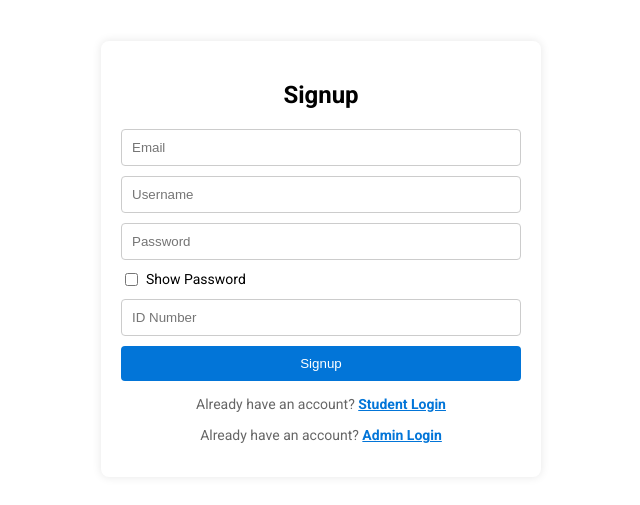
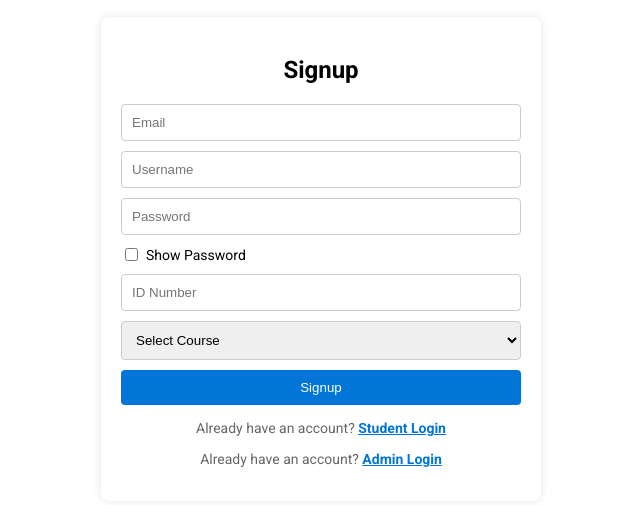
Before and after one commit to paedDev/Simple-petition-system-for-school, a React (Vite) app in the folder client/: page /signup in a window 1280 px wide. Shown: the part 141-646 px from the top of the page, without its empty margins (319-959 px from the left). Built offline with nearby package versions, Linux system fonts and the light colour scheme.

Commit message:
added a course for different dashboards

```diff
--- a/client/src/index.css
+++ b/client/src/index.css
@@ -189,7 +189,8 @@ body {
   text-align: center;
 }
 
-.input {
+.input,
+select {
   width: 100%;
   padding: 10px;
   margin-bottom: 10px;
--- a/client/src/pages/Signup.jsx
+++ b/client/src/pages/Signup.jsx
@@ -1,4 +1,3 @@
-// src/pages/Signup.jsx
 import React, { useState } from "react";
 import axios from "axios";
 import { useNavigate, Link } from "react-router-dom";
@@ -8,6 +7,7 @@ const Signup = () => {
   const [username, setUsername] = useState("");
   const [password, setPassword] = useState("");
   const [idNumber, setIdNumber] = useState("");
+  const [course, setCourse] = useState(""); // Added course field
   const [showPassword, setShowPassword] = useState(false);
   const navigate = useNavigate();
 
@@ -19,6 +19,7 @@ const Signup = () => {
         username,
         password,
         idNumber,
+        course,
         role: "student",
       });
       navigate("/login");
@@ -73,6 +74,17 @@ const Signup = () => {
           className="input"
           required
         />
+        <select
+          value={course}
+          onChange={(e) => setCourse(e.target.value)}
+          required
+        >
+          <option value="">Select Course</option>
+          <option value="BSCpE & BSMexE">BSCpE & BSMexE</option>
+          <option value="COA">COA</option>
+          <option value="CITCS">CITCS</option>
+          <option value="BSN">BSN</option>
+        </select>
         <button type="submit" className="form-button">
           Signup
         </button>
```
Also changed, not shown: 2 other files (tests, documents, lock files or other folders).
